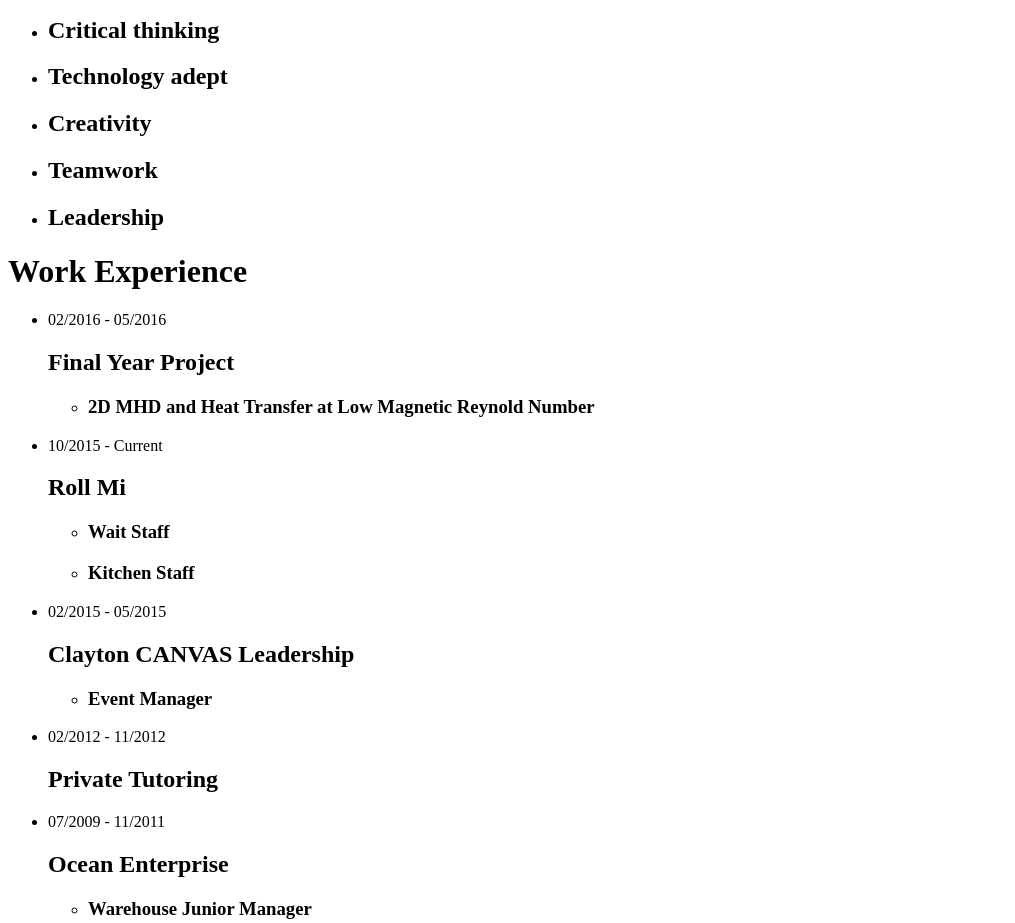
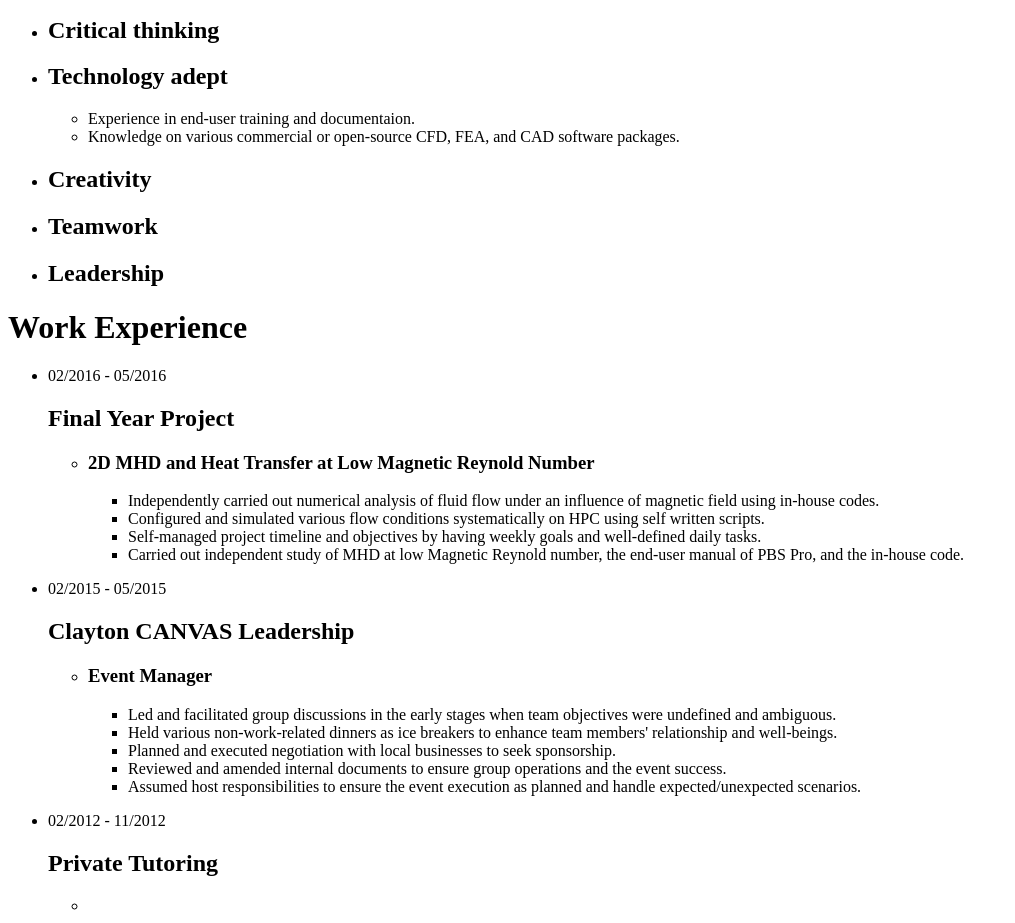
Before and after one commit to tuanhtrng/tuanhtrng.github.io, a plain HTML site: page index.html in a window 1280 px wide. Shown: the part 564-1487 px from the top of the page, without its empty margins (0-1015 px from the left). Drawn offline with Linux system fonts and the light colour scheme.

Commit message:
update work experience

```diff
--- a/index.html
+++ b/index.html
@@ -56,6 +56,11 @@
         </li>
         <li>
           <h2>Technology adept</h2>
+          <ul>
+            <li>Experience in end-user training and documentaion.</li>
+            <li>Knowledge on various commercial or open-source CFD, FEA, and
+            CAD software packages.</li>
+          </ul>
         </li>
         <li>
           <h2>Creativity</h2>
@@ -77,21 +82,17 @@
           <ul class="roles">
             <li>
               <h3>2D MHD and Heat Transfer at Low Magnetic Reynold Number</h3>
-              <p class="workrole_info"></p>
-            </li>
-          </ul>
-        </li>
-        <li>
-          <p class="date">10/2015 - Current</p>
-          <h2>Roll Mi</h2>
-          <ul class="roles">
-            <li>
-              <h3>Wait Staff</h3>
-              <p class="workrole_info"></p>
-            </li>
-            <li>
-              <h3>Kitchen Staff</h3>
-              <p class="workrole_info"></p>
+              <ul class="tasks">
+                <li>Independently carried out numerical analysis of fluid flow
+                under an influence of magnetic field using in-house codes.</li>
+                <li>Configured and simulated various flow conditions
+                systematically on HPC using self written scripts.</li>
+                <li>Self-managed project timeline and objectives by having
+                weekly goals and well-defined daily tasks.</li>
+                <li>Carried out independent study of MHD at low Magnetic
+                Reynold number, the end-user manual of PBS Pro, and the
+                in-house code.</li>
+              </ul>
             </li>
           </ul>
         </li>
@@ -101,13 +102,26 @@
           <ul class="roles">
             <li>
               <h3>Event Manager</h3>
-              <p class="workrole_info"></p>
+              <ul class="tasks">
+                <li>Led and facilitated group discussions in the early stages
+                when team objectives were undefined and ambiguous.</li>
+                <li>Held various non-work-related dinners as ice breakers to
+                enhance team members' relationship and well-beings.</li>
+                <li>Planned and executed negotiation with local businesses to
+                seek sponsorship.</li>
+                <li>Reviewed and amended internal documents to ensure group
+                operations and the event success.</li>
+                <li>Assumed host responsibilities to ensure the event execution
+                as planned and handle expected/unexpected scenarios.</li>
+              </ul>
           </ul>
         </li>
         <li>
           <p class="date">02/2012 - 11/2012</p>
           <h2>Private Tutoring</h2>
-          <ul class="roles"></ul>
+          <ul class="roles">
+            <li>
+          </ul>
         </li>
         <li>
           <p class="date">07/2009 - 11/2011</p>
```
